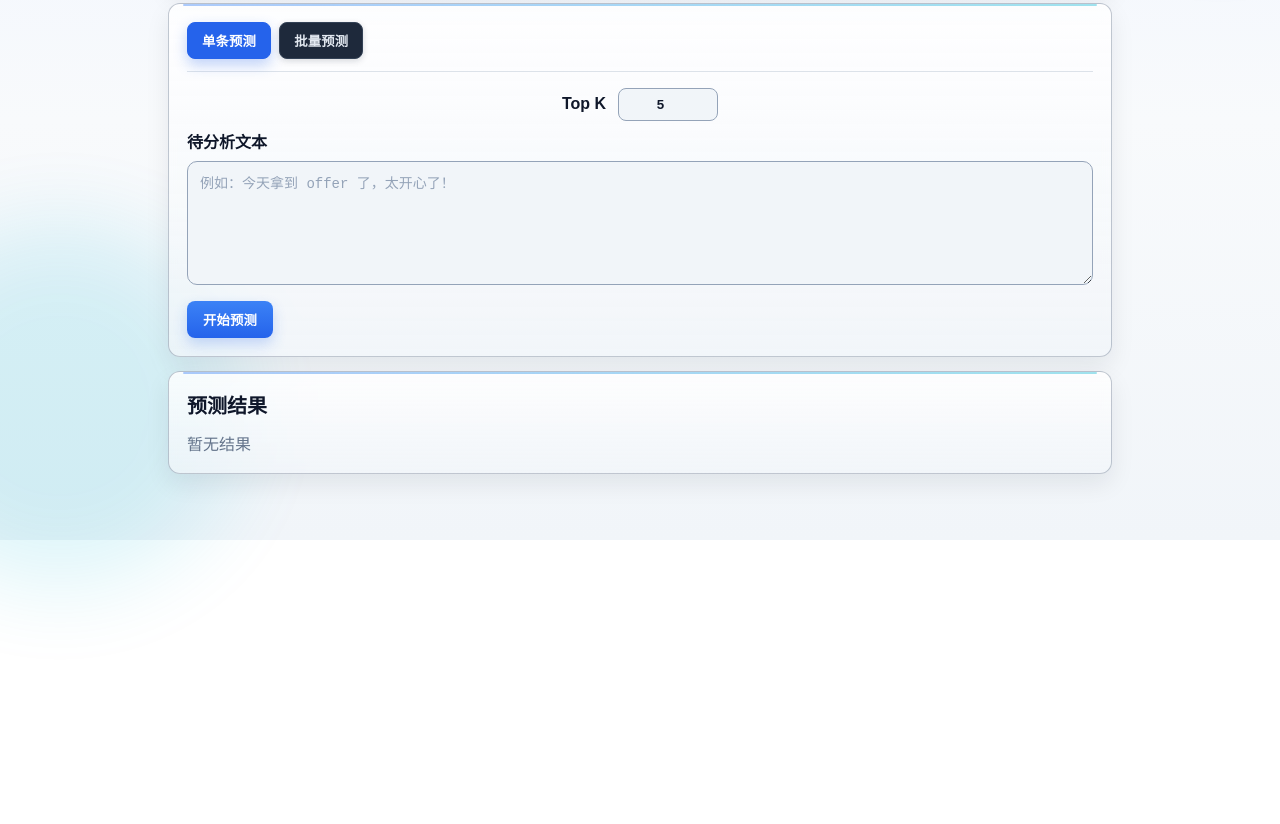
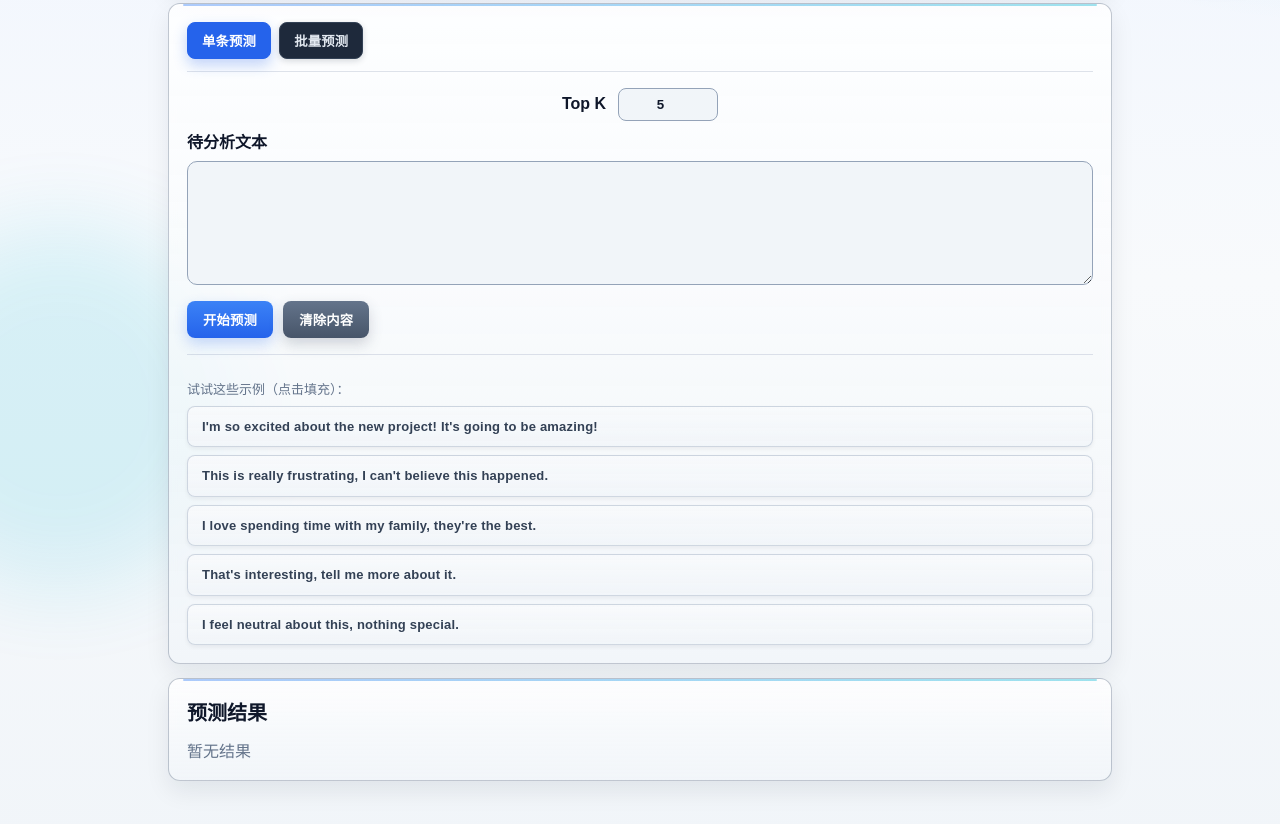
Before and after one commit to Hmemet/TaiKang_emotion-recognition, a plain HTML site: page frontend/index.html in a window 1280 px wide. Shown: the part 334-1158 px from the top of the page. Before the commit the page ends 874 px from the top, so only its background shows below. Drawn offline with Linux system fonts and the light colour scheme.

Commit message:
优化前端界面UI和交互体验

```diff
--- a/frontend/app.js
+++ b/frontend/app.js
@@ -4,6 +4,8 @@ const topK = document.getElementById('topK');
 const predictBtn = document.getElementById('predictBtn');
 const batchBtn = document.getElementById('batchBtn');
 const healthBtn = document.getElementById('healthBtn');
+const clearBtn = document.getElementById('clearBtn');
+const exampleBtns = document.querySelectorAll('.example-btn');
 const statusEl = document.getElementById('status');
 const resultEl = document.getElementById('result');
 const historyEl = document.getElementById('history');
@@ -433,6 +435,20 @@ backFromDetail.addEventListener('click', () => {
 clearHistoryBtn.addEventListener('click', clearHistory);
 exportDetailBtn.addEventListener('click', exportCurrentDetail);
 
+// 清除内容按钮
+clearBtn.addEventListener('click', () => {
+  inputText.value = '';
+  setStatus('已清除输入内容');
+});
+
+// 示例句子点击填充
+exampleBtns.forEach(btn => {
+  btn.addEventListener('click', () => {
+    inputText.value = btn.dataset.text;
+    setStatus('已填充示例文本');
+  });
+});
+
 switchMainPage('predict');
 switchMode('single');
 renderHistory();
--- a/frontend/index.html
+++ b/frontend/index.html
@@ -10,7 +10,7 @@
     <main class="container">
       <header class="hero">
         <h1>细粒度情绪识别系统</h1>
-        <p class="hint hero-hint">支持单条与批量预测，前端通过 API 调用后端服务。</p>
+        <p class="hint hero-hint">支持单条与批量预测，只支持英文文本。</p>
         <div class="top-tabs">
           <button id="tabPredict" class="tab-btn active">情绪预测</button>
           <button id="tabHistory" class="tab-btn">历史记录</button>
@@ -37,9 +37,20 @@
 
           <div id="singleMode" class="mode-section">
             <label for="inputText">待分析文本</label>
-            <textarea id="inputText" placeholder="例如：今天拿到 offer 了，太开心了！"></textarea>
+            <textarea id="inputText"></textarea>
             <div class="row">
               <button id="predictBtn">开始预测</button>
+              <button id="clearBtn" class="secondary">清除内容</button>
+            </div>
+            <div class="examples-section">
+              <p class="hint small">试试这些示例（点击填充）：</p>
+              <div class="example-list">
+                <button class="example-btn" data-text="I'm so excited about the new project! It's going to be amazing!">I'm so excited about the new project! It's going to be amazing!</button>
+                <button class="example-btn" data-text="This is really frustrating, I can't believe this happened.">This is really frustrating, I can't believe this happened.</button>
+                <button class="example-btn" data-text="I love spending time with my family, they're the best.">I love spending time with my family, they're the best.</button>
+                <button class="example-btn" data-text="That's interesting, tell me more about it.">That's interesting, tell me more about it.</button>
+                <button class="example-btn" data-text="I feel neutral about this, nothing special.">I feel neutral about this, nothing special.</button>
+              </div>
             </div>
           </div>
 
--- a/frontend/style.css
+++ b/frontend/style.css
@@ -306,3 +306,36 @@ pre {
   text-align: right;
   font-variant-numeric: tabular-nums;
 }
+
+/* 示例句子样式 */
+.examples-section {
+  margin-top: 16px;
+  padding-top: 14px;
+  border-top: 1px solid rgba(148, 163, 184, 0.3);
+}
+.example-list {
+  display: flex;
+  flex-direction: column;
+  gap: 8px;
+}
+.example-btn {
+  width: 100%;
+  text-align: left;
+  padding: 10px 14px;
+  background: linear-gradient(180deg, rgba(248, 250, 252, 0.95) 0%, rgba(241, 245, 249, 0.9) 100%);
+  border: 1px solid rgba(148, 163, 184, 0.4);
+  border-radius: 8px;
+  color: #334155;
+  font-size: 13px;
+  line-height: 1.5;
+  cursor: pointer;
+  transition: all 0.15s ease;
+  box-shadow: 0 2px 4px rgba(15, 23, 42, 0.06);
+}
+.example-btn:hover {
+  background: linear-gradient(180deg, #e0f2fe 0%, #dbeafe 100%);
+  border-color: #3b82f6;
+  color: #1e40af;
+  transform: translateX(4px);
+  box-shadow: 0 4px 8px rgba(59, 130, 246, 0.15);
+}
```
